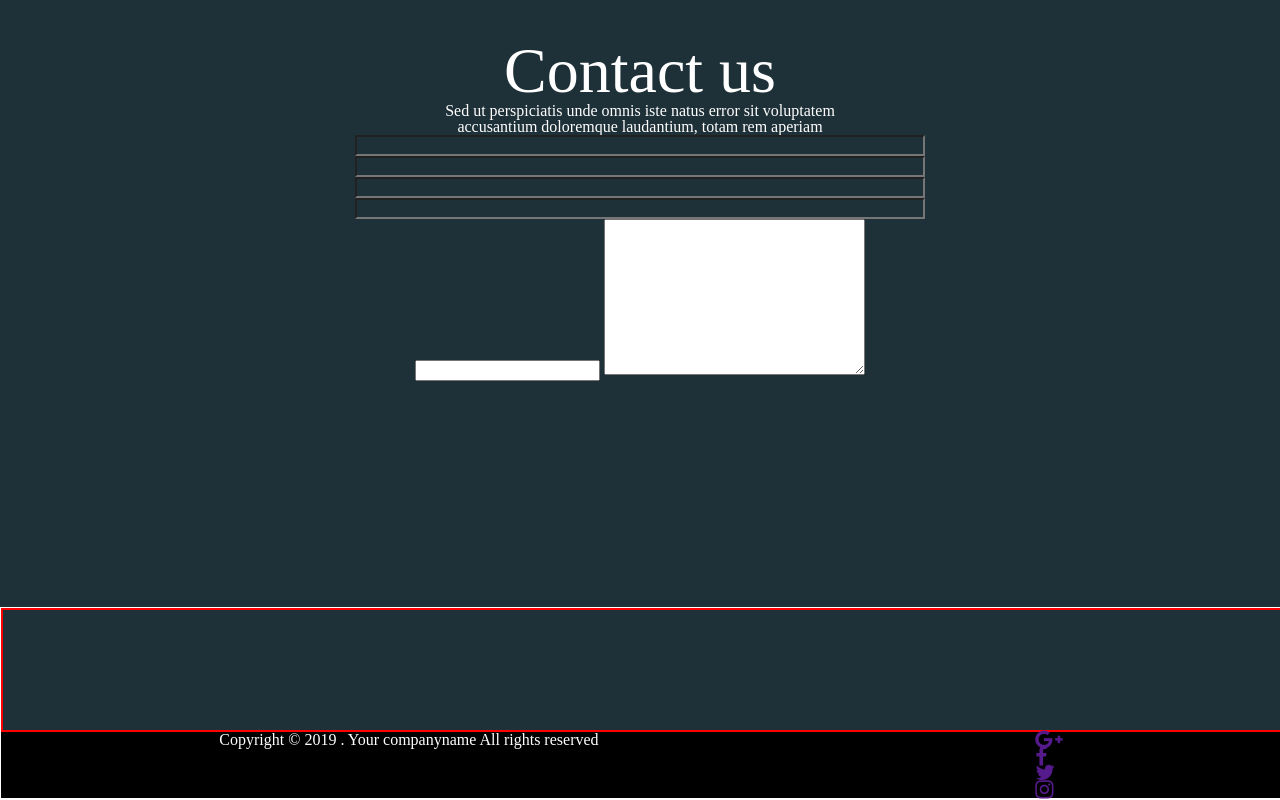
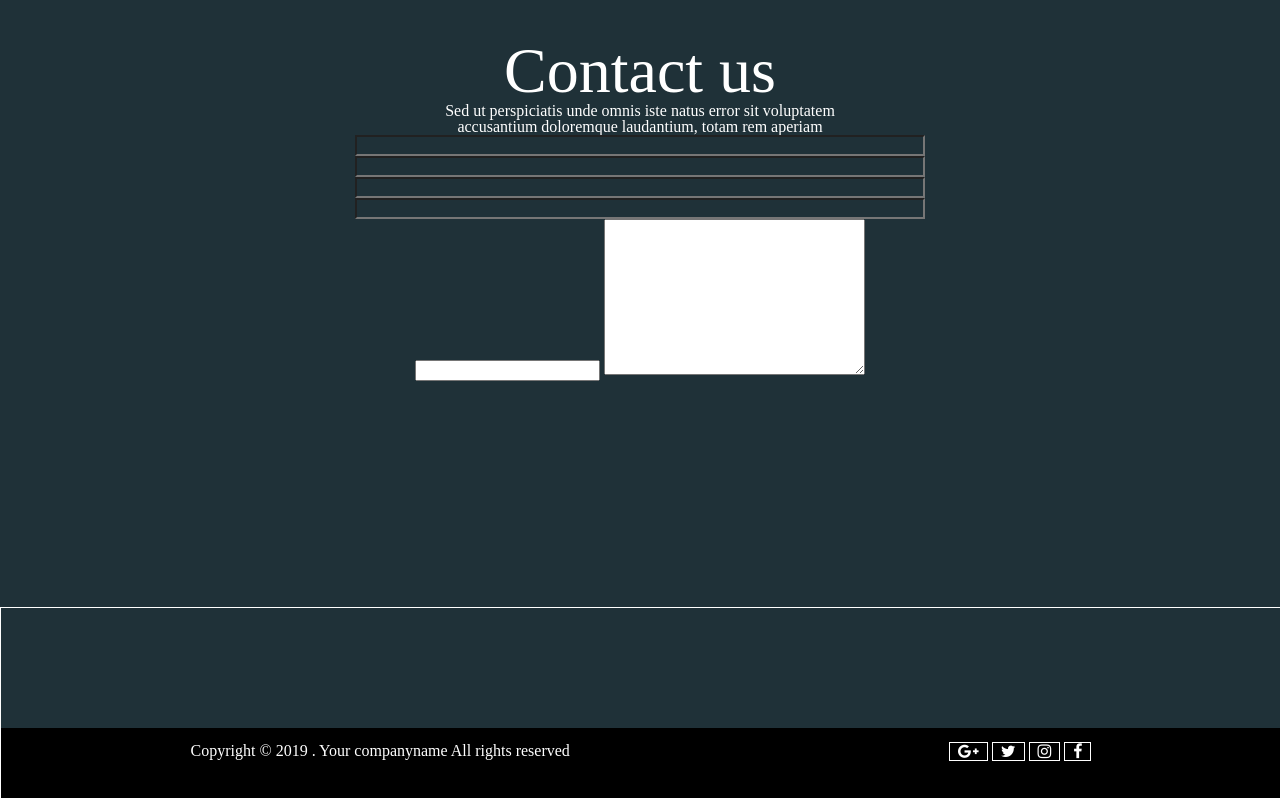
Before and after one commit to igorprots/landing-page, a website: page src/index.pug in a window 1280 px wide. Shown: the part 2471-3271 px from the top of the page. Drawn offline with nearby package versions, Linux system fonts and the light colour scheme; files that its build step writes are made by us from their sources; a web font is replaced by a local one.

Commit message:
fix icon

```diff
--- a/src/footer/_footer.scss
+++ b/src/footer/_footer.scss
@@ -7,7 +7,6 @@
 }
 
 .fotter_top{
-    border: 2px solid red;
     width: 100%;
     height:120px;
     background-color: #1f3138;
@@ -18,11 +17,21 @@
     margin-bottom: 0;
     display: flex;
     justify-content: space-around;
+    align-items: center;
 }
 
 .footer__copyright{
     color: white;
 }
 
-.footer__contacs{
+.footer__contacts{
+
+    li{
+        display: inline;
+        border: 1px solid white;
+    }
 }
+.fa{
+    color:white;
+    padding:10px 8px;
+}
--- a/src/footer/footer.pug
+++ b/src/footer/footer.pug
@@ -4,17 +4,17 @@ footer.fototer_body
     div.footer_bottom
         div.footer__copyright
             p Copyright © 2019 . Your companyname  All rights reserved
-        div.footer__contacs
-            ul
+        div.footer__contacts
+            ul.footer__contacts
                 li
                     a(href="")
-                        i.fa.fa-google-plus.fa-lg
+                        i.fa.fa-google-plus
                 li
                     a(href="")
-                        i.fa.fa-facebook.fa-lg
+                        i.fa.fa-twitter
                 li
                     a(href="")
-                        i.fa.fa-twitter.fa-lg
+                        i.fa.fa-instagram
                 li
                     a(href="")
-                        i.fa.fa-instagram.fa-lg
+                        i.fa.fa-facebook
```
Also changed, not shown: src/carousel/carousel.pug (added, +13 -0 lines), dev/carousel/carousel.html (added), dev/footer/footer.html, dev/index.html, dev/style.css.
